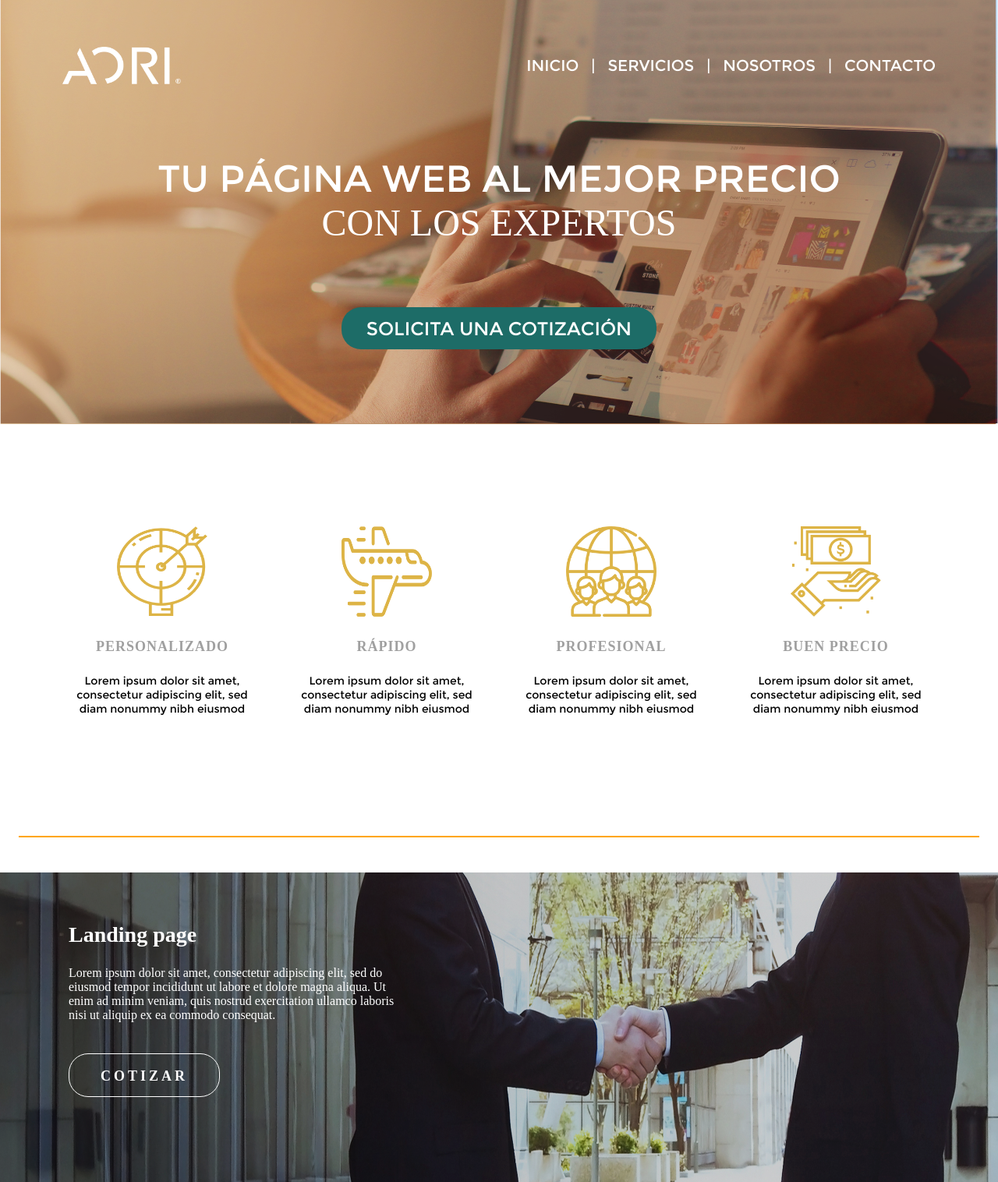
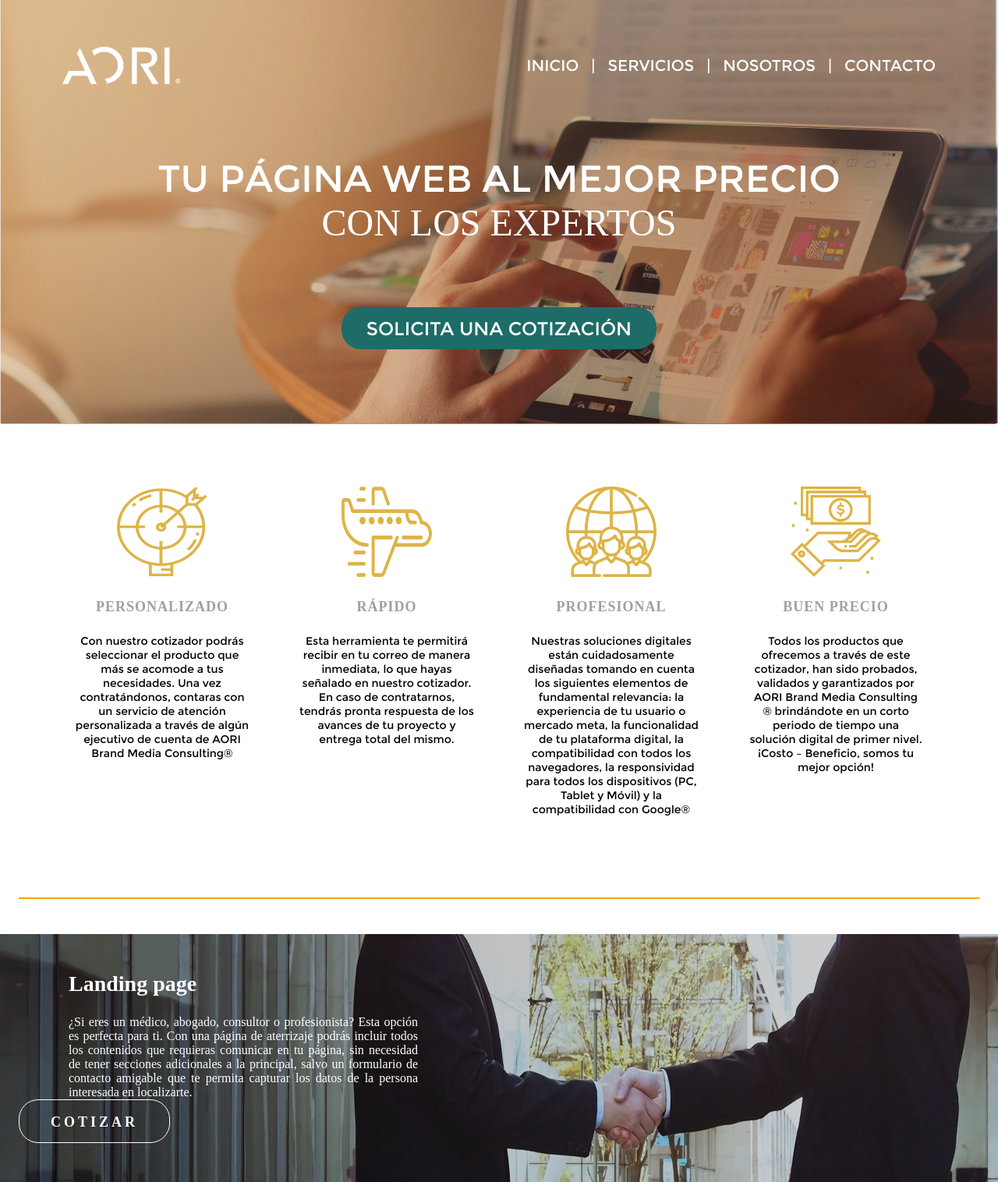
Before and after one commit to aorimx/CotationAori, a PHP site: page /ModuloCotizador.html in a window 1280 px wide. Shown: the top 1516 px of the page at 78% size. Run offline with PHP 8.4, Linux system fonts and the light colour scheme; some libraries are stand-ins or nearby versions; some web fonts are replaced.

Commit message:
Agregado de textos y modificaciones de botones

```diff
--- a/ModuloCotizador.html
+++ b/ModuloCotizador.html
@@ -105,7 +105,7 @@
 			<center>
 				<img src="imgCotizador/Recursos_programación/Target icon.png" class="imagenes">
 				<h1 class="titulo">Personalizado</h1>
-				<p>Lorem ipsum dolor sit amet, consectetur adipiscing elit, sed diam nonummy nibh eiusmod</p>
+				<p>Con nuestro cotizador podrás seleccionar el producto que más se acomode a tus necesidades. Una vez contratándonos, contaras con un servicio de atención personalizada a través de algún ejecutivo de cuenta de AORI Brand Media Consulting®</p>
 			</center>
 		</div>
 
@@ -113,7 +113,7 @@
 			<center>
 				<img src="imgCotizador/Recursos_programación/Airplane icon.png" class="imagenes">
 				<h1 class="titulo">Rápido</h1>
-				<p>Lorem ipsum dolor sit amet, consectetur adipiscing elit, sed diam nonummy nibh eiusmod</p>
+				<p>Esta herramienta te permitirá recibir en tu correo de manera inmediata, lo que hayas señalado en nuestro cotizador. En caso de contratarnos, tendrás pronta respuesta de los avances de tu proyecto y entrega total del mismo.</p>
 			</center>
 		</div>
 
@@ -121,15 +121,15 @@
 			<center>
 				<img src="imgCotizador/Recursos_programación/Professional icon.png" class="imagenes">
 				<h1 class="titulo">Profesional</h1>
-				<p>Lorem ipsum dolor sit amet, consectetur adipiscing elit, sed diam nonummy nibh eiusmod</p>
+				<p>Nuestras soluciones digitales están cuidadosamente diseñadas tomando en cuenta los siguientes elementos de fundamental relevancia: la experiencia de tu usuario o mercado meta, la funcionalidad de tu plataforma digital, la compatibilidad con todos los navegadores, la responsividad para todos los dispositivos (PC, Tablet y Móvil) y la compatibilidad con Google®</p>
 			</center>
 		</div>
 
 		<div class="beneficios">
 			<center>
 				<img src="imgCotizador/Recursos_programación/Money icon.png" class="imagenes">
-				<h1 class="titulo">Buen precio</h1>
-				<p>Lorem ipsum dolor sit amet, consectetur adipiscing elit, sed diam nonummy nibh eiusmod</p>
+				<h1 class="titulo">Buen Precio</h1>
+				<p>Todos los productos que ofrecemos a través de este cotizador, han sido probados, validados y garantizados por AORI Brand Media Consulting ® brindándote en un corto periodo de tiempo una solución digital de primer nivel. ¡Costo – Beneficio, somos tu mejor opción!</p>
 			</center>
 		</div>
 	</section>
@@ -141,25 +141,23 @@
 	<section id="section2">
 		<div class="bgProductos" id="bgProducto1">
 			<div id="producto1">
-					<h2 class="productosXs">Landing page</h2>
-					<p class="productosXs">Lorem ipsum dolor sit amet, consectetur adipiscing elit, sed do eiusmod tempor incididunt ut labore et dolore magna aliqua. Ut enim ad minim veniam, quis nostrud exercitation ullamco laboris nisi ut aliquip ex ea commodo consequat.</p>
-						<ul>
-							<li>
-								<a class="btnCotizacion" id="btnCotizar1" data-scroll href="#section3">COTIZAR
-								</a>
-							</li>
-						</ul>
+					<h2>Landing page</h2>
+					<p class="productosXs">¿Si eres un médico, abogado, consultor o profesionista? Esta opción es perfecta para ti. Con una página de aterrizaje podrás incluir todos los contenidos que requieras comunicar en tu página, sin necesidad de tener secciones adicionales a la principal, salvo un formulario de contacto amigable que te permita capturar los datos de la persona interesada en localizarte.</p>
+					<button class="btnSec2">
+						<a class="btnCotizacion" data-scroll href="#section3">COTIZAR
+						</a>
+					</button>
 			</div>
 		</div>
 
 		<div class="bgProductos" id="bgProducto2">
 			<div id="producto2">
-					<h2 class="productosXs">Pagina con blog</h2>
-					<p class="productosXs">Lorem ipsum dolor sit amet, consectetur adipiscing elit, sed do eiusmod tempor incididunt ut labore et dolore magna aliqua. Ut enim ad minim veniam, quis nostrud exercitation.</p>
+					<h2>Pagina con blog</h2>
+					<p class="productosXs">¿Eres una empresa o un profesionista con una estructura operativa robusta? Esta solución es perfecta para ti, dado a que contempla una página de aterrizaje amigable, con secciones por temas, formulario de contacto y un blog autoadministrable con el cual podrás ampliar la interacción con tus usuarios mientras que al mismo tiempo potencializaras el posicionamiento orgánico de tu página en Google®</p>
 
 						<ul>
 							<li>
-								<a class="btnCotizacion" id="btnCotizar2" data-scroll href="#section3">
+								<a class="btnCotizacion" data-scroll href="#section3">
 									COTIZAR
 								</a>
 							</li>
@@ -170,15 +168,14 @@
 
 		<div class="bgProductos" id="bgProducto3">
 			<div id="producto3">
-					<h2 class="productosXs">Tienda en linea</h2>
-					<p class="productosXs">Lorem ipsum dolor sit amet, consectetur adipiscing elit, sed do eiusmod tempor incididunt ut labore et dolore magna aliqua. Ut enim ad minim veniam, quis nostrud exercitation ullamco laboris nisi ut aliquip ex ea commodo consequat.</p>
-						<ul>
-							<li>
-								<a class="btnCotizacion" id="btnCotizar3" data-scroll href="#section3">
-									COTIZAR
-								</a>
-							</li>
-						</ul>
+					<h2>Tienda en linea</h2>
+					<p class="productosXs">¿Eres una empresa o profesionista que vende un producto tangible? Vender en línea es la solución para potencializar tus ventas. Con este producto te desarrollaremos una página web con página de aterrizaje, secciones para tus contenidos, sección de formulario de contacto y sección de carrito de compras autoadministrable. A través de este,  podrás dar de alta o baja artículos de tu carrito, designar sus precios de venta, descuentos por artículo y un panel de analíticas donde podrás medir tus resultados de venta y gestionar tus operaciones.
+
+***Este artículo incluye la vinculación con gestores de pago electrónico. </p>
+					<button class="btnSec2">
+						<a class="btnCotizacion" data-scroll href="#section3">COTIZAR
+						</a>
+					</button>
 			</div>
 		</div>
 	</section>
--- a/css/estilos.css
+++ b/css/estilos.css
@@ -482,11 +481,12 @@ PANTALLA DE TABLET - SMALL (sm)
 #section1{
 	max-width: 1232px;
 	width: 100%;
-	height: 488px;
+	height: 100%;
 	background: #fff;
 	padding-right: 40px;
 	padding-left: 40px;
-	padding-top: 16px;
+	padding-top: 80px;
+	padding-bottom: 64px;
 
 	display: -webkit-flex;
 	display: -ms-flexbox;
@@ -504,9 +504,9 @@ PANTALLA DE TABLET - SMALL (sm)
 	-ms-flex-pack:center;
 	justify-content:center;
 
-	-webkit-align-items: center; /*alinea los elementos al centro de contenedor*/
-	-ms-flex-align: center;
-	align-items: center;
+	-webkit-align-items: baseline; /*alinea los elementos al centro de contenedor*/
+	-ms-flex-align: baseline;
+	align-items: baseline;
 }
 
 .imagenes{
@@ -631,7 +631,7 @@ PANTALLA DE PHONES - EXTRA SMALL (xs)
 
 #section2{
 	width: 100%;
-	height: 1192px;
+	height: 1200px;
 	background: #fff;
 	margin-top: 16px;
 	margin-bottom: 40px;
@@ -681,6 +681,15 @@ PANTALLA DE PHONES - EXTRA SMALL (xs)
 	align-items: center;
 }
 
+.productosXs{
+	text-align: justify;
+}
+
+.btnCotizacion{
+	color: white;
+	text-decoration: none;
+}
+
 #bgProducto1{
 	background: url('../imgCotizador/Fotos/Paralax_tienda.png');
 
@@ -716,7 +725,7 @@ PANTALLA DE PHONES - EXTRA SMALL (xs)
 }
 
 #producto1 h2{
-	margin-top: 64px;
+	margin-top: 48px;
 	margin-left: 64px;
 	font-family: Montserrat-el;
 	font-size: 28px;
@@ -724,22 +733,22 @@ PANTALLA DE PHONES - EXTRA SMALL (xs)
 }
 
 #producto1 p{
-	margin-left: 64px;
-	margin-top: 24px;
-	width: 424px;
+	padding-left: 64px;
+	padding-top: 24px;
+	width: 512px;
 	color: white;
 	font-family: Montserrat-li;
 	font-size: 16px;
 }
 
-#producto1 ul li{
+.btnSec2{
+
 	padding-top: 8px;
 	padding-bottom: 6px;
 	padding-left: 40px;
 	padding-right: 40px;
-	margin-left: 64px;
-	margin-top: 40px;
 	background: transparent;
+	text-decoration: none;
 	text-align: center;
 	line-height: 40px;
 	border: 1.5px solid #fff;
```
Also changed, not shown: other parts of css/estilos.css (+16 -19 lines). Lines whose indentation alone changed are shown as unchanged.
